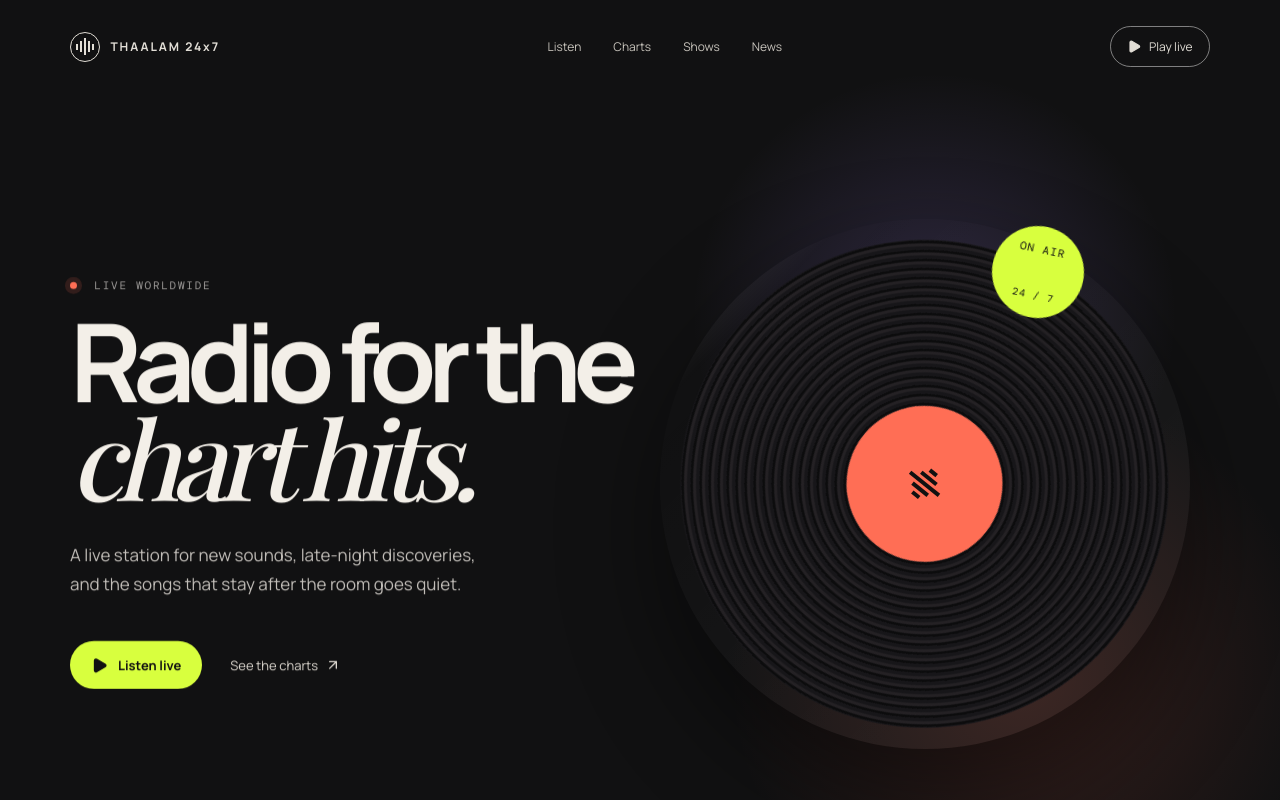
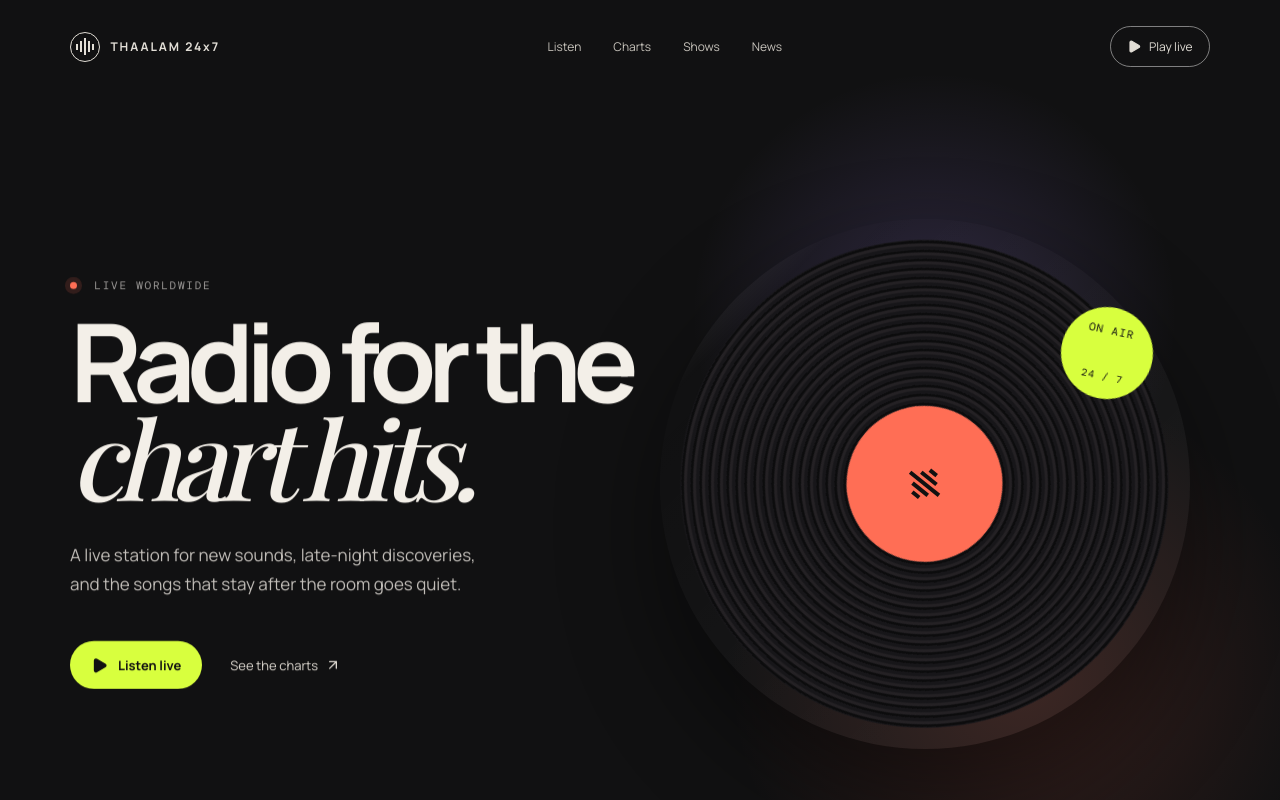
Before and after one commit to akashas123/Thaalam-Live, a React (Vite) app: page / in a window 1280 px wide. Shown: the top 800 px of the page. Built offline with nearby package versions, Linux system fonts and the light colour scheme; no server answers; a web font is replaced by a local one.

Commit message:
Tune responsive on-air badge placement

```diff
--- a/src/styles.css
+++ b/src/styles.css
@@ -138,8 +138,11 @@ h1,h2,h3,p { margin-top:0; } h1 { font-size:clamp(4.5rem, 8.5vw, 9.7rem); line-h
 
 .player-art img { position:absolute; inset:0; display:block; }
 
-@media (min-width:801px) {
-  .hero-sticker { right:22%; top:12%; }
+@media (min-width:801px) and (max-width:1440px) {
+  .hero-sticker { left:auto; right:10%; top:24%; }
+}
+@media (min-width:1441px) {
+  .hero-sticker { left:calc(50% + 140px); right:auto; top:calc(50% - 200px); }
 }
 
 /* The disc label pulses like a compact live equalizer. */
```
